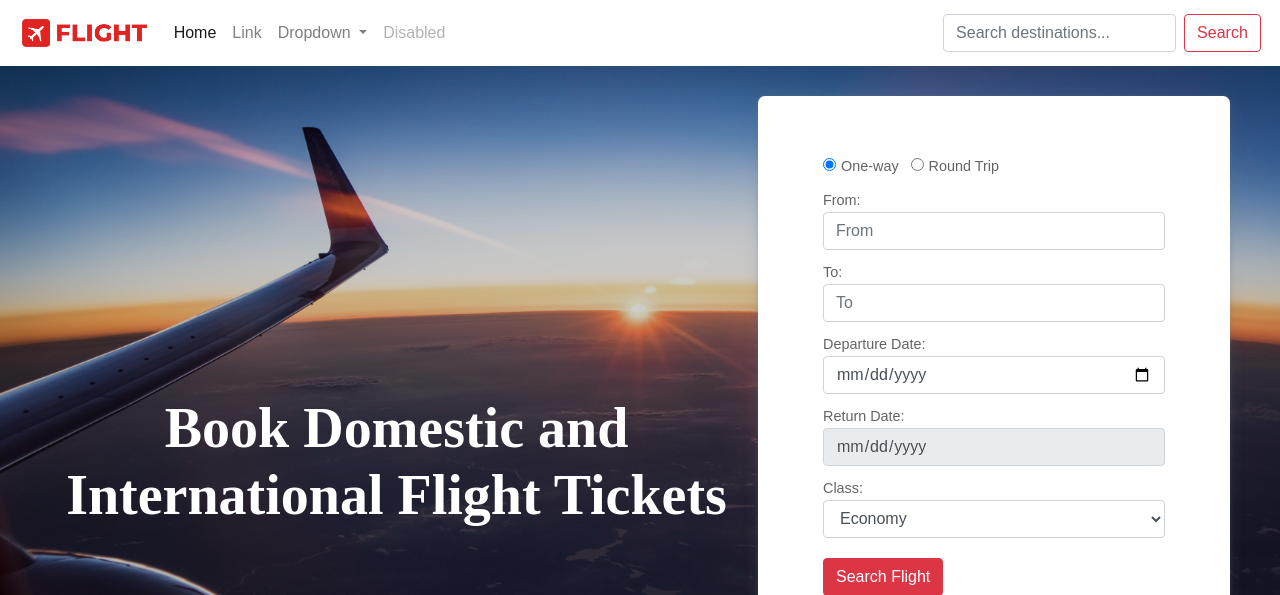
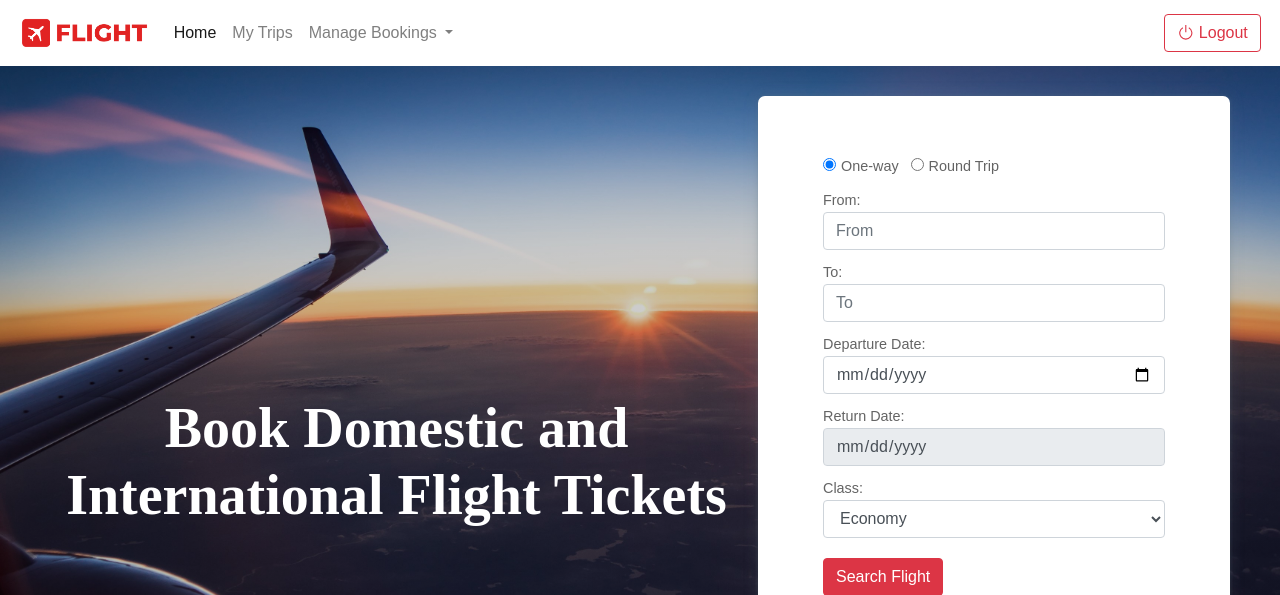
Before and after one commit to ayush9304/Flight, a Django app: page / in a window 1280 px wide. Shown: the top 595 px of the page. Run offline with Django 3.2, Linux system fonts and the light colour scheme; some libraries are stand-ins or nearby versions; some web fonts are replaced.

Commit message:
Added links to index. Half done User_authentication(login/logout/register)

```diff
--- a/flight/templates/flight/layout.html
+++ b/flight/templates/flight/layout.html
@@ -31,27 +31,44 @@
             <a class="nav-link" href="{% url 'index' %}">Home</a>
           </li>
           <li class="nav-item">
-            <a class="nav-link" href="#">Link</a>
+            <a class="nav-link" href="#">My Trips</a>
           </li>
           <li class="nav-item dropdown">
             <a class="nav-link dropdown-toggle" href="#" id="navbarDropdown" role="button" data-toggle="dropdown" aria-haspopup="true" aria-expanded="false">
-              Dropdown
+              Manage Bookings
             </a>
             <div class="dropdown-menu" aria-labelledby="navbarDropdown">
-              <a class="dropdown-item" href="#">Action</a>
-              <a class="dropdown-item" href="#">Another action</a>
+              <a class="dropdown-item" href="#">View/Edit Booking</a>
+              <a class="dropdown-item" href="#">Print Ticket</a>
               <div class="dropdown-divider"></div>
-              <a class="dropdown-item" href="#">Something else here</a>
+              <a class="dropdown-item" href="#">Cancel Booking</a>
             </div>
           </li>
+        </ul>
+        <ul class="navbar-nav">
           <li class="nav-item">
-            <a class="nav-link disabled" href="#" tabindex="-1" aria-disabled="true">Disabled</a>
+            {% if user.is_authenticated %}
+              <button class="btn btn-outline-danger" onclick="window.location.href = '#';">
+                <svg width="1.1em" height="1.1em" viewBox="0 1.5 16 16" class="bi bi-person-fill" fill="currentColor" xmlns="http://www.w3.org/2000/svg">
+                  <path fill-rule="evenodd" d="M3 14s-1 0-1-1 1-4 6-4 6 3 6 4-1 1-1 1H3zm5-6a3 3 0 1 0 0-6 3 3 0 0 0 0 6z"/>
+                </svg>
+                Login
+              </button>
+            {% else %}
+              <button class="btn btn-outline-danger" onclick="window.location.href = '#';">
+                <svg width="1.1em" height="1.1em" viewBox="0 1.5 16 16" class="bi bi-power" fill="currentColor" xmlns="http://www.w3.org/2000/svg">
+                  <path fill-rule="evenodd" d="M5.578 4.437a5 5 0 1 0 4.922.044l.5-.866a6 6 0 1 1-5.908-.053l.486.875z"/>
+                  <path fill-rule="evenodd" d="M7.5 8V1h1v7h-1z"/>
+                </svg>
+                Logout
+              </button>
+            {% endif %}
           </li>
         </ul>
-        <form class="form-inline my-2 my-lg-0">
+        <!--<form class="form-inline my-2 my-lg-0">
           <input class="form-control mr-sm-2" type="search" placeholder="Search destinations..." aria-label="Search">
           <button class="btn btn-outline-danger my-2 my-sm-0" type="submit">Search</button>
-        </form>
+        </form>-->
       </div>
     </nav>
 
--- a/flight/urls.py
+++ b/flight/urls.py
@@ -2,6 +2,9 @@ from django.urls import path
 from . import views
 
 urlpatterns = [
+    path("login", views.login_view, name="login"),
+    path("logout", views.logout_view, name="logout"),
+    path("register", views.register_view, name="register"),
     path("", views.index, name="index"),
     path("searchpage", views.search, name="search"),
     path("bookpage", views.book, name="book"),
--- a/flight/views.py
+++ b/flight/views.py
@@ -2,6 +2,7 @@ from django.shortcuts import render, HttpResponse, HttpResponseRedirect
 from django.urls import reverse
 from django.http import JsonResponse
 from django.views.decorators.csrf import csrf_exempt
+from django.contrib.auth import authenticate, login, logout
 
 from datetime import datetime
 import calendar
@@ -25,6 +26,31 @@ def payment(request):
 #def search(request):
 #    from = request.GET.get('from')
 #    to = request.GET.get('to')
+
+def login_view(request):
+    if request.method == "POST":
+        username = request.POST["username"]
+        password = request.POST["password"]
+        user = authenticate(request, username=username, password=password)
+        if user is not None:
+            login(request, user)
+            return HttpResponseRedirect(reverse("index"))
+        else:
+            return render(request, "flight/login.html", {
+                "message": "Invalid username and/or password."
+            })
+    else:
+        if request.user.is_authenticated:
+            return HttpResponseRedirect(reverse('index'))
+        else:
+            return render(request, "flight/login.html")
+
+def register_view(request):
+    return render(request, "flight/register.html")
+
+def logout_view(request):
+    logout(request)
+    return HttpResponseRedirect(reverse("index"))
 
 def query(request, q):
     places = Place.objects.all()
```
